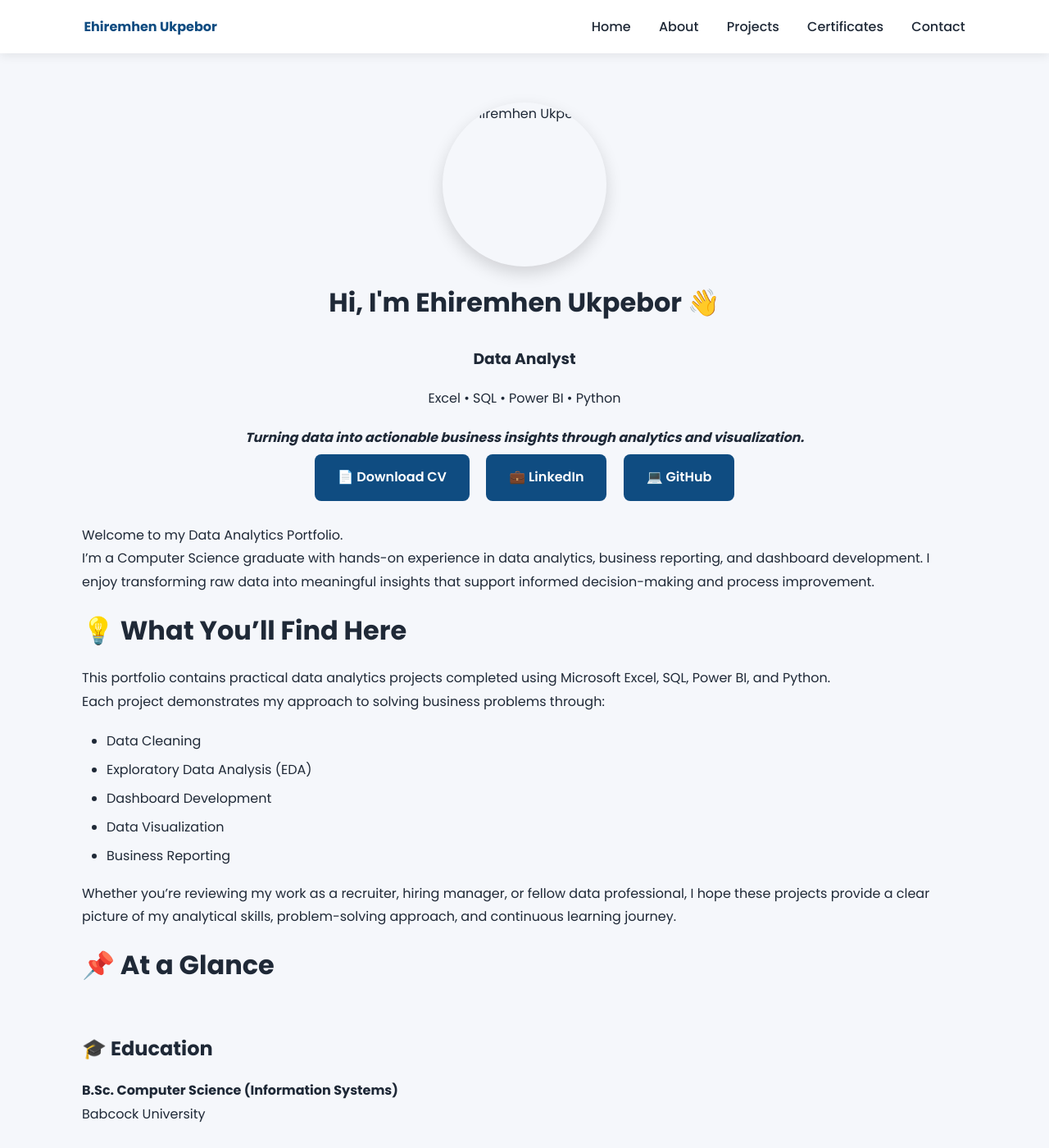
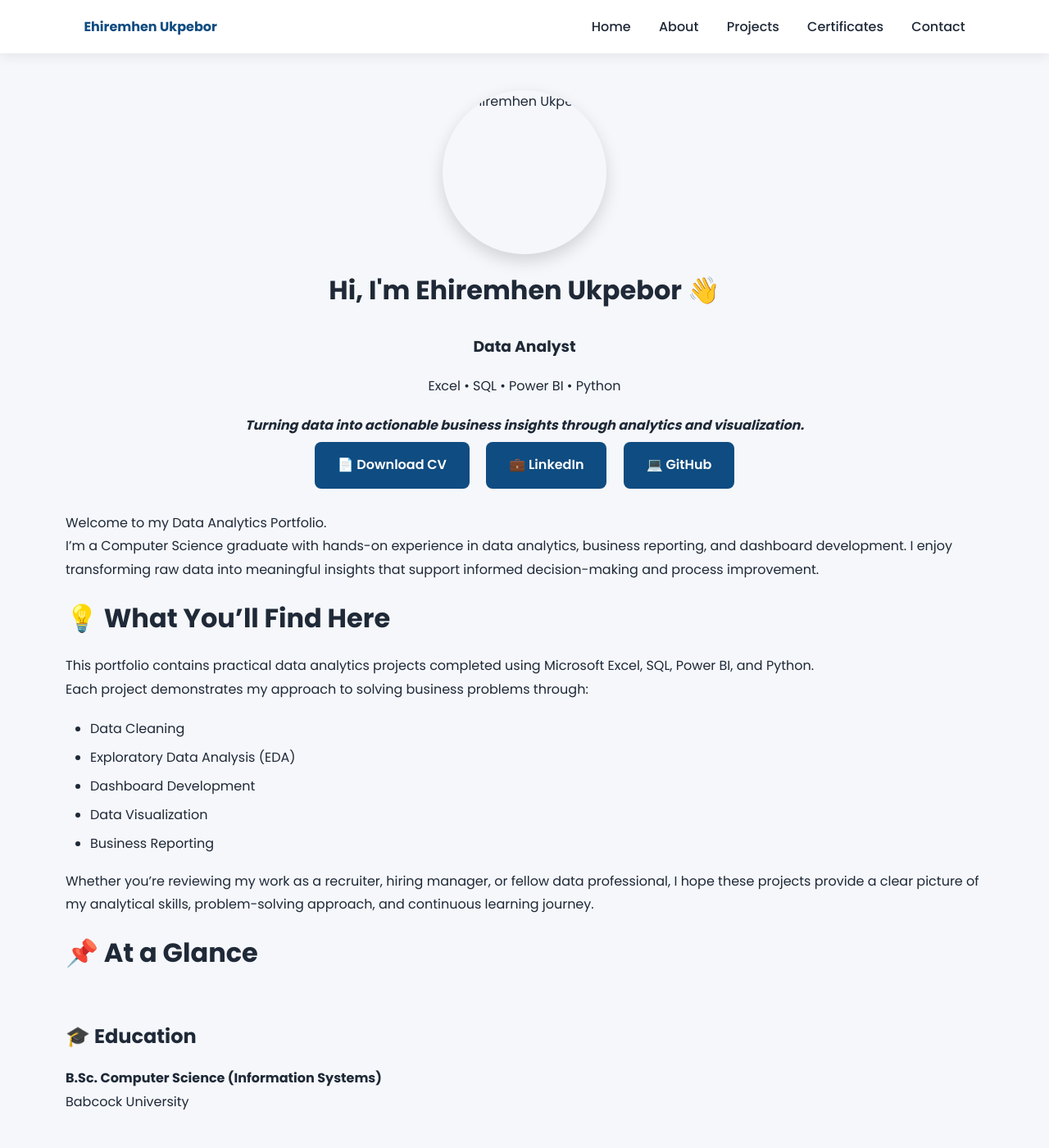
Before and after one commit to EhiUkpebor001/Data-Analytics-Portfolio, a Jekyll site: the page built from index.md, in a window 1280 px wide and 1400 px high. Shown: the whole window at 82% size. Built offline with Jekyll 4.4.1, drawn with Linux system fonts in a browser that asks for light colours.

Commit message:
Refactor navbar and container styles in CSS
Updated navbar styles for fixed positioning and improved shadow effect. Adjusted container padding for better layout.

```diff
--- a/assets/css/style.css
+++ b/assets/css/style.css
@@ -41,13 +41,21 @@ a:hover{
 
 /* NAVIGATION */
 
-.navbar{
-    display:flex;
-    justify-content:space-between;
-    align-items:center;
-    padding:20px 8%;
-    background:white;
-    box-shadow:0 3px 12px rgba(0,0,0,.08);
+.navbar {
+    position: fixed;
+    top: 0;
+    left: 0;
+    width: 100%;
+    background: white;
+    z-index: 1000;
+
+    display: flex;
+    justify-content: space-between;
+    align-items: center;
+
+    padding: 20px 8%;
+
+    box-shadow: 0 3px 15px rgba(0,0,0,0.08);
 }
 
 .navbar nav a{
@@ -63,10 +71,10 @@ a:hover{
 
 /* CONTENT */
 
-.container{
-    max-width:1200px;
-    margin:auto;
-    padding:60px 60px;
+.container {
+    max-width: 1200px;
+    margin: auto;
+    padding: 110px 40px 60px;
 }
 
 h1{
```
